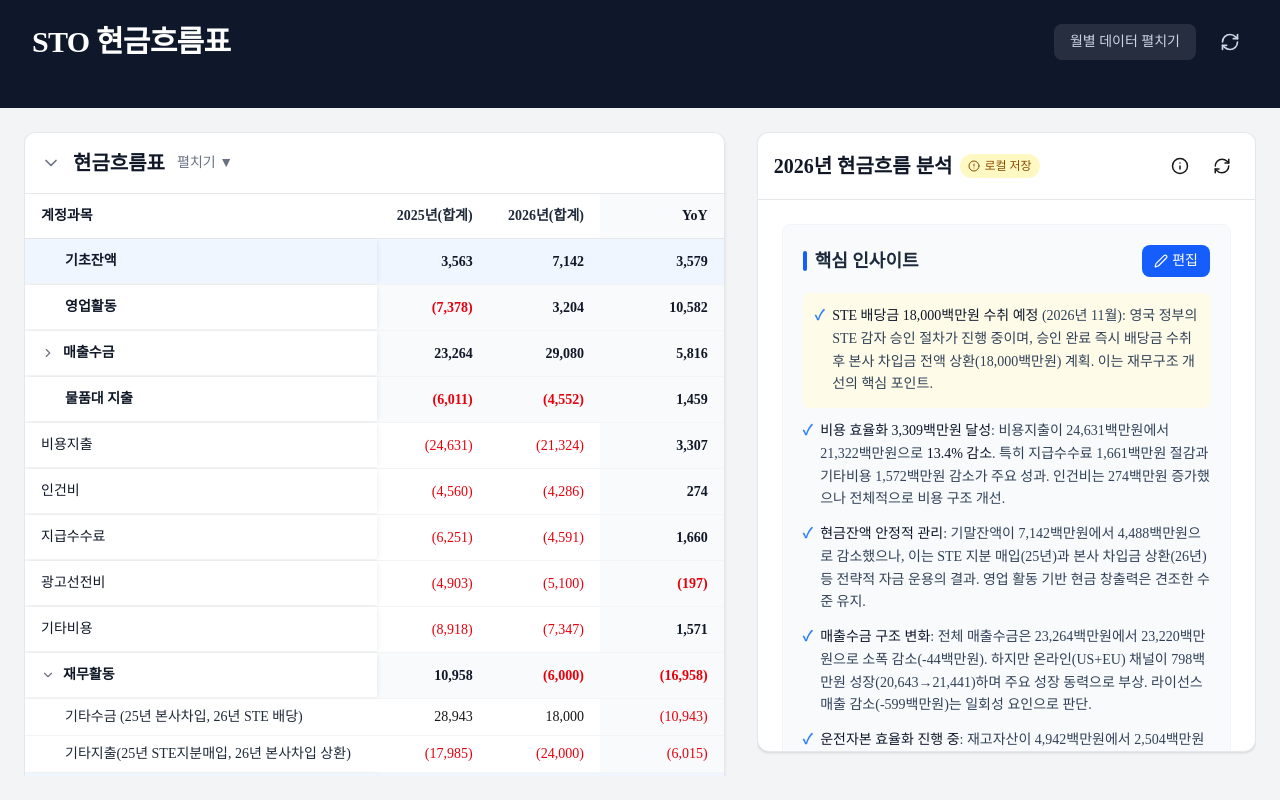
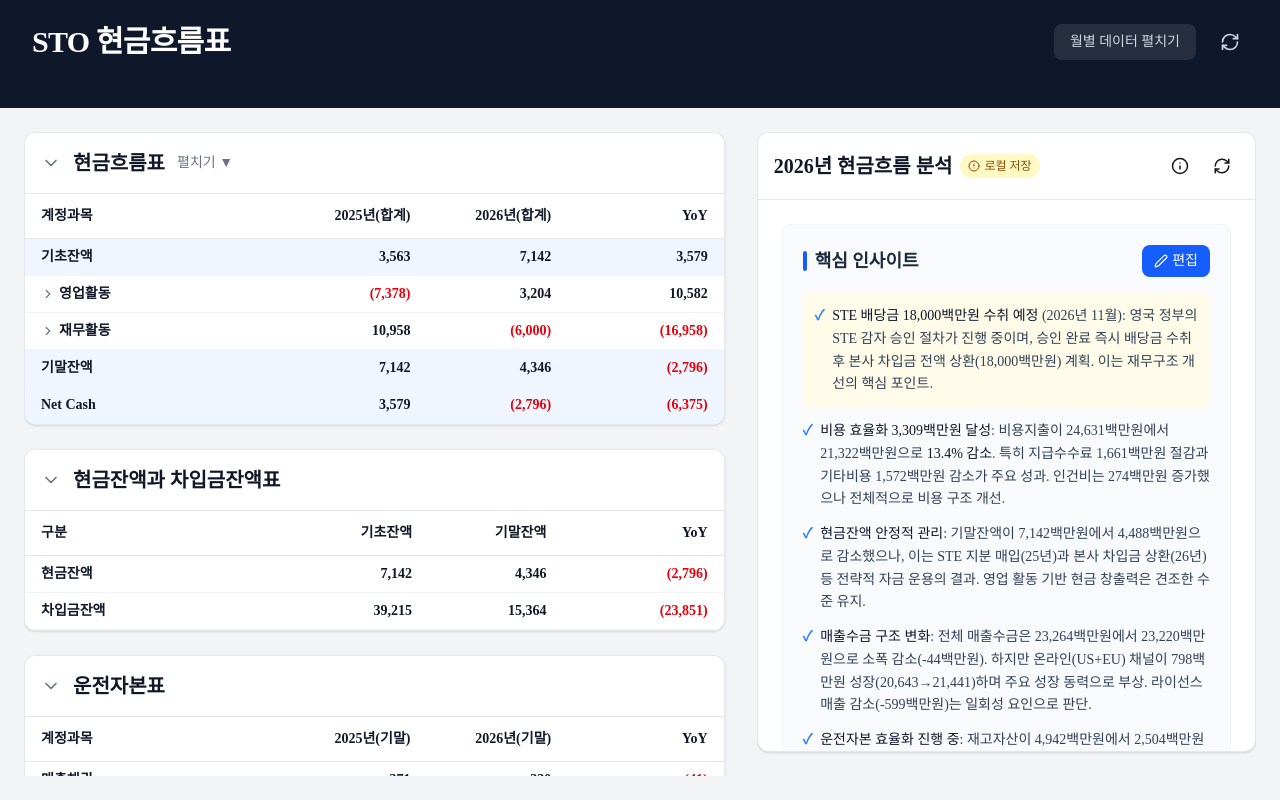
Before and after one commit to kyeongsoo88/stocashnew, a Next.js app: page / in a window 1280 px wide. Built offline with nearby package versions, Linux system fonts and the light colour scheme; a web font is replaced by a local one.

Commit message:
feat: implement 3-level hierarchy for cashflow table and update styling to bold black text

```diff
--- a/components/DataTable.tsx
+++ b/components/DataTable.tsx
@@ -19,25 +19,27 @@ interface DataTableProps {
 interface GroupedRow {
   id: string;
   data: string[];
-  children: string[][];
+  children: GroupedRow[];
+  level: number; // 0: Root, 1: Child, 2: Grandchild
   isHeader: boolean;
+}
+
+interface DisplayRow extends GroupedRow {
+  hasChildren: boolean;
+  isExpanded: boolean;
 }
 
 export const DataTable: React.FC<DataTableProps> = ({ headers, rows, title, showMonthly = false, expandAll = false, onExpandAllChange }) => {
   const [expandedGroups, setExpandedGroups] = useState<Record<string, boolean>>({});
 
-  // Determine which columns to hide (Jan-Dec if showMonthly is false)
+  // Determine which columns to hide
   const hiddenColumnIndices = useMemo(() => {
     const indices = new Set<number>();
-
     if (!showMonthly) {
-      // Hide columns 1-12 (Jan-Dec, indices 2-13 in 0-based)
-      // Assuming: 계정과목, 2025년(합계), 1월, 2월, ..., 12월, 2026년(합계), YoY
-      for (let i = 2; i <= 13; i++) { // 1월(2) ~ 12월(13)
+      for (let i = 2; i <= 13; i++) {
         indices.add(i);
       }
     }
-
     return indices;
   }, [headers, showMonthly]);
 
@@ -47,139 +49,119 @@ export const DataTable: React.FC<DataTableProps> = ({ headers, rows, title, show
 
   const visibleHeaders = headers.filter((_, index) => !hiddenColumnIndices.has(index));
 
-  // Grouping logic: 기초잔액/기말잔액 are standalone, 영업활동/투자활동/재무활동 are parents
+  // Build Tree Structure
   const groupedData = useMemo(() => {
-    const groups: GroupedRow[] = [];
-    let currentGroup: GroupedRow | null = null;
-
-    const parentKeywords = ["영업활동", "투자활동", "재무활동", "매출수금", "비용"];
-    const standaloneKeywords = ["기초잔액", "기말잔액", "운전자본 합계"];
-    const salesCollectionChildren = ["온라인(US+EU)", "홀세일", "라이선스"];
-    const costChildren = ["인건비", "지급수수료", "광고선전비", "기타비용"];
+    const roots: GroupedRow[] = [];
+    let currentL1: GroupedRow | null = null; // 영업활동, 재무활동 등
+    let currentL2: GroupedRow | null = null; // 매출수금, 비용지출 등
 
     rows.forEach((row, index) => {
       const firstCell = row[0] || "";
-      const isParent = parentKeywords.some(k => {
-        if (k === "비용") return firstCell.trim() === "비용";
-        return firstCell.includes(k);
-      });
-      const isStandalone = standaloneKeywords.some(k => firstCell.includes(k));
-      const isSalesCollectionChild = salesCollectionChildren.some(k => firstCell.includes(k));
-      const isCostChild = costChildren.some(k => firstCell.includes(k));
+      const id = firstCell + index;
+      const node: GroupedRow = { id, data: row, children: [], level: 0, isHeader: false };
 
-      if (isStandalone) {
-        // Standalone row (no children) - 기초잔액, 기말잔액
-        currentGroup = null;
-        groups.push({
-          id: firstCell + index,
-          data: row,
-          children: [],
-          isHeader: true
-        });
-      } else if (isParent) {
-        // Start new group - 영업활동, 투자활동, 재무활동, 매출수금
-        currentGroup = {
-          id: firstCell + index,
-          data: row,
-          children: [],
-          isHeader: true
-        };
-        groups.push(currentGroup);
-      } else if (isSalesCollectionChild && currentGroup && currentGroup.data[0]?.includes("매출수금")) {
-        // Child row of 매출수금 - 온라인(US+EU), 홀세일, 라이선스
-        currentGroup.children.push(row);
-      } else if (isCostChild && currentGroup && currentGroup.data[0]?.includes("비용")) {
-        // Child row of 비용 - 인건비, 지급수수료, 광고선전비, 기타비용
-        // 기타비용은 반드시 비용의 자식으로 처리
-        currentGroup.children.push(row);
-      } else if (currentGroup && currentGroup.data[0]?.includes("비용") && !isCostChild) {
-        // 비용 그룹 종료 - 비용 자식이 아닌 항목이 오면 그룹 닫기
-        // 기타(차입상환, STE지분매입), 기타(25년 STE지분매입, 26년 본사차입 상환)은 비용과 같은 레벨의 독립 항목
-        currentGroup = null;
-        const isOtherRepayment = firstCell.includes("기타(차입상환") || firstCell.includes("기타(25년 STE지분매입");
-        groups.push({
-          id: firstCell + index,
-          data: row,
-          children: [],
-          isHeader: isOtherRepayment ? true : false
-        });
-      } else if (currentGroup && currentGroup.data[0]?.includes("매출수금") && !isSalesCollectionChild) {
-        // 매출수금 그룹 종료 - 매출수금 자식이 아닌 항목이 오면 그룹 닫기
-        // STE 배당, 물품대 등은 매출수금과 같은 레벨의 독립 항목 (비용은 부모 그룹이므로 제외)
-        currentGroup = null;
-        const isTopLevelItem = firstCell.includes("STE 배당") || firstCell.includes("물품대");
-        groups.push({
-          id: firstCell + index,
-          data: row,
-          children: [],
-          isHeader: isTopLevelItem ? true : false
-        });
-      } else if (currentGroup && currentGroup.data[0]?.includes("비용") && !isCostChild) {
-        // 비용 그룹 종료 - 비용 자식이 아닌 항목이 오면 그룹 닫기
-        // 기타(차입상환, STE지분매입), 기타(25년 STE지분매입, 26년 본사차입 상환)은 비용과 같은 레벨의 독립 항목
-        currentGroup = null;
-        const isOtherRepayment = firstCell.includes("기타(차입상환") || firstCell.includes("기타(25년 STE지분매입");
-        groups.push({
-          id: firstCell + index,
-          data: row,
-          children: [],
-          isHeader: isOtherRepayment ? true : false
-        });
-      } else if (currentGroup && !currentGroup.data[0]?.includes("매출수금") && !currentGroup.data[0]?.includes("비용")) {
-        // Child row - 영업활동, 투자활동, 재무활동의 하위 항목들
-        currentGroup.children.push(row);
+      // Level 0 Keywords
+      const isL0 = ["영업활동", "재무활동", "투자활동"].some(k => firstCell.includes(k));
+      const isL0Standalone = ["기초잔액", "기말잔액", "Net Cash", "운전자본 합계"].some(k => firstCell.includes(k));
+      const isWorkingCapitalItem = ["매출채권", "재고자산", "매입채무"].some(k => firstCell.includes(k));
+      const isCashLoanItem = ["현금잔액", "차입금잔액"].some(k => firstCell.includes(k));
+
+      if (isL0) {
+        node.level = 0;
+        node.isHeader = true;
+        roots.push(node);
+        currentL1 = node;
+        currentL2 = null; // Reset L2 context
+      } else if (isL0Standalone || isWorkingCapitalItem || isCashLoanItem) {
+        node.level = 0;
+        roots.push(node);
+        currentL1 = null; // Reset context
+        currentL2 = null;
       } else {
-        // Orphan row (no parent) - 혹시 모를 독립 항목
-        // STE 배당, 물품대, 기타(차입상환, STE지분매입), 기타(25년 STE지분매입, 26년 본사차입 상환) 등은 매출수금/비용과 같은 레벨의 독립 항목
-        currentGroup = null;
-        const isTopLevelItem = firstCell.includes("STE 배당") || firstCell.includes("물품대") || firstCell.includes("기타(차입상환") || firstCell.includes("기타(25년 STE지분매입");
-        groups.push({
-          id: firstCell + index,
-          data: row,
-          children: [],
-          isHeader: isTopLevelItem ? true : false
-        });
+        // Check Level 1 Keywords (Children of L0)
+        // Note: "기타수금", "기타지출" are L1 under "재무활동"
+        // "매출수금", "비용지출", "물품대" are L1 under "영업활동"
+        const isL1 = ["매출수금", "비용지출", "물품대", "기타수금", "기타지출"].some(k => firstCell.includes(k));
+
+        if (isL1) {
+          node.level = 1;
+          node.isHeader = true; // May have children (e.g., 비용지출)
+          if (currentL1) {
+            currentL1.children.push(node);
+          } else {
+            // Fallback: Treat as Root if no parent found
+            node.level = 0;
+            roots.push(node);
+          }
+          currentL2 = node; // Set L2 context for potential children
+        } else {
+          // Level 2 (Children of L1) or Fallback
+          // e.g., 인건비 (under 비용지출), 온라인 (under 매출수금)
+          if (currentL2) {
+            node.level = 2;
+            currentL2.children.push(node);
+          } else if (currentL1) {
+            // Direct child of L1 if L2 context missing
+            node.level = 1;
+            currentL1.children.push(node);
+          } else {
+            // Orphan
+            node.level = 0;
+            roots.push(node);
+          }
+        }
       }
     });
 
-    return groups;
+    return roots;
   }, [rows]);
 
-  // When expandAll prop changes, expand/collapse all groups
+  // Initial Expand State
   useEffect(() => {
     const newExpandedGroups: Record<string, boolean> = {};
-    groupedData.forEach((group) => {
-      if (group.children.length > 0) {
-        // 재무활동은 기본적으로 열려있도록 설정
-        const isFinancialActivity = group.data[0]?.includes("재무활동");
-        newExpandedGroups[group.id] = isFinancialActivity ? true : expandAll;
+    const setExpandState = (nodes: GroupedRow[]) => {
+      nodes.forEach(node => {
+        if (node.children.length > 0) {
+          newExpandedGroups[node.id] = expandAll;
+          setExpandState(node.children);
         }
       });
+    };
+    setExpandState(groupedData);
     setExpandedGroups(newExpandedGroups);
   }, [expandAll, groupedData]);
 
   const toggleGroup = (id: string) => {
     setExpandedGroups(prev => ({
       ...prev,
-      [id]: !(prev[id] ?? false)
+      [id]: !prev[id]
     }));
   };
 
-  // Format number: convert (123) to -123 display, or keep as is
+  // Flatten for rendering
+  const flattenRows = (nodes: GroupedRow[]): DisplayRow[] => {
+    let result: DisplayRow[] = [];
+    nodes.forEach(node => {
+      const isExpanded = expandedGroups[node.id] ?? false;
+      const hasChildren = node.children.length > 0;
+      result.push({ ...node, isExpanded, hasChildren });
+
+      if (isExpanded && hasChildren) {
+        result = result.concat(flattenRows(node.children));
+      }
+    });
+    return result;
+  };
+
+  const visibleRows = useMemo(() => flattenRows(groupedData), [groupedData, expandedGroups]);
+
   const formatNumber = (value: string): string => {
     if (!value || value.trim() === '') return '';
-    // If it's already in parentheses format, keep it
-    if (value.includes('(') && value.includes(')')) {
-      return value;
-    }
-    // If it starts with -, convert to parentheses
-    if (value.startsWith('-')) {
-      return '(' + value.substring(1) + ')';
-    }
+    if (value.includes('(') && value.includes(')')) return value;
+    if (value.startsWith('-')) return '(' + value.substring(1) + ')';
     return value;
   };
 
-  // Check if value is negative
   const isNegative = (value: string): boolean => {
     return value.includes('(') || value.startsWith('-');
   };
@@ -188,10 +170,9 @@ export const DataTable: React.FC<DataTableProps> = ({ headers, rows, title, show
 
   return (
     <div className="w-full bg-white overflow-hidden">
-      <div className="overflow-auto relative">
+      <div className="overflow-auto relative" style={{ maxHeight: '80vh' }}>
         <table className="min-w-full text-sm border-collapse">
-          {/* Header */}
-          <thead className="bg-white sticky top-0 z-20">
+          <thead className="bg-white sticky top-0 z-30">
             <tr>
               {visibleHeaders.map((header, index) => {
                 const isLast = index === visibleHeaders.length - 1;
@@ -200,9 +181,9 @@ export const DataTable: React.FC<DataTableProps> = ({ headers, rows, title, show
                     key={index}
                     className={cn(
                       "px-4 py-3 font-bold text-gray-900 border-b border-gray-200 whitespace-nowrap bg-white",
-                      index === 0 && "sticky left-0 z-30 text-left min-w-[200px] pl-4 shadow-[2px_0_5px_-2px_rgba(0,0,0,0.1)]",
-                      index !== 0 && !isLast && "text-right font-semibold text-gray-800 min-w-[100px]",
-                      isLast && "text-right font-extrabold min-w-[120px] bg-gray-50"
+                      index === 0 && "sticky left-0 z-40 text-left min-w-[200px] pl-4 shadow-[2px_0_5px_-2px_rgba(0,0,0,0.1)]",
+                      index !== 0 && !isLast && "text-right font-extrabold text-gray-900 min-w-[100px]",
+                      isLast && "text-right font-extrabold min-w-[120px] bg-white text-gray-900"
                     )}
                   >
                     {header}
@@ -211,106 +192,27 @@ export const DataTable: React.FC<DataTableProps> = ({ headers, rows, title, show
               })}
             </tr>
           </thead>
+          <tbody className="divide-y divide-gray-100">
+            {visibleRows.map((row) => {
+              const visibleData = getVisibleCells(row.data);
+              const isHighlighted = row.data[0]?.includes("기초잔액") || row.data[0]?.includes("기말잔액") || row.data[0]?.includes("Net Cash");
 
-          {/* Body */}
-          <tbody className="divide-y divide-gray-100">
-            {groupedData.map((group) => {
-              const isExpanded = expandedGroups[group.id] ?? false;
-              const hasChildren = group.children.length > 0;
-              const visibleData = getVisibleCells(group.data);
-              const isOtherItem = group.data[0]?.includes("기타(본사차입") || group.data[0]?.includes("기타(차입상환") || group.data[0]?.includes("기타(25년 STE지분매입");
-              const isOtherRepaymentParent = group.data[0]?.includes("기타(차입상환") || group.data[0]?.includes("기타(25년 STE지분매입");
+              // Highlight children rows (optional specific highlighting)
+              const isYellowHighlight = row.data[0]?.includes("차입금의 변동") || row.data[0]?.includes("STE 배당금");
 
               return (
-                <React.Fragment key={group.id}>
-                  {/* Parent Row */}
                 <tr
-                    onClick={() => hasChildren && toggleGroup(group.id)}
+                  key={row.id}
+                  onClick={() => row.hasChildren && toggleGroup(row.id)}
                   className={cn(
                     "group transition-colors",
-                      hasChildren ? "cursor-pointer hover:bg-gray-50" : "hover:bg-gray-50",
-                      // 기타(본사차입, STE 배당등), 기타(차입상환, STE지분매입), 기타(25년 STE지분매입, 26년 본사차입 상환)은 검정색
-                      isOtherItem && "text-gray-900",
-                      // 기타(차입상환, STE지분매입), 기타(25년 STE지분매입, 26년 본사차입 상환)은 볼드체
-                      isOtherRepaymentParent && "font-bold",
-                      // Highlight 기초잔액 and 기말잔액
-                      group.isHeader && (group.data[0]?.includes("기초잔액") || group.data[0]?.includes("기말잔액"))
-                        ? "font-bold text-gray-900 bg-blue-50"
-                        : group.isHeader && group.data[0]?.includes("투자활동")
-                        ? "font-bold text-gray-900 bg-white"
-                        : group.isHeader && !isOtherRepaymentParent
-                        ? "font-bold text-gray-900 bg-gray-50"
-                        : !isOtherRepaymentParent && "font-medium text-gray-900"
+                    row.hasChildren ? "cursor-pointer hover:bg-gray-50" : "hover:bg-gray-50",
+                    isHighlighted && "bg-blue-50 hover:bg-blue-100",
+                    isYellowHighlight && "bg-yellow-50 hover:bg-yellow-100"
                   )}
                 >
                   {visibleData.map((cell, cellIndex) => {
                     const isLast = cellIndex === visibleData.length - 1;
-                      const cellValue = formatNumber(cell);
-                      const negative = isNegative(cell);
-                      const isBeginningOrEnding = group.data[0]?.includes("기초잔액") || group.data[0]?.includes("기말잔액");
-                      const isInvesting = group.data[0]?.includes("투자활동");
-
-                      return (
-                        <td
-                          key={cellIndex}
-                          className={cn(
-                            "px-4 py-3 border-b border-gray-100 whitespace-nowrap",
-                            // First Column
-                            // 기타(본사차입, STE 배당등), 기타(차입상환, STE지분매입)은 검정색 (빨간색 오버라이드)
-                            cellIndex === 0 && isOtherItem && "!text-gray-900",
-                            cellIndex === 0 && "sticky left-0 z-10 text-left flex items-center gap-2 shadow-[2px_0_5px_-2px_rgba(0,0,0,0.1)]",
-                            cellIndex === 0 && isBeginningOrEnding && "bg-blue-50 group-hover:bg-blue-100",
-                            cellIndex === 0 && isInvesting && "bg-white group-hover:bg-gray-50",
-                            cellIndex === 0 && !isBeginningOrEnding && !isInvesting && "bg-white group-hover:bg-gray-50",
-                            // Middle Columns
-                            cellIndex !== 0 && !isLast && "text-right",
-                            cellIndex !== 0 && !isLast && isBeginningOrEnding && "bg-blue-50",
-                            cellIndex !== 0 && !isLast && isInvesting && "bg-white",
-                            // Last Column (YoY)
-                            isLast && "text-right font-bold",
-                            isLast && isBeginningOrEnding && "bg-blue-50 group-hover:bg-blue-100",
-                            isLast && isInvesting && "bg-white group-hover:bg-gray-100",
-                            isLast && !isBeginningOrEnding && !isInvesting && "bg-gray-50 group-hover:bg-gray-100",
-                            // Negative numbers (첫 번째 열 제외)
-                            negative && cellIndex !== 0 && "text-red-600"
-                          )}
-                        >
-                          {cellIndex === 0 && hasChildren && (
-                            <span className="text-gray-500">
-                              {isExpanded ? <ChevronDown size={14} /> : <ChevronRight size={14} />}
-                            </span>
-                          )}
-                          {cellIndex === 0 && !hasChildren && group.isHeader && (
-                             <span className="w-4 inline-block"></span>
-                          )}
-
-                          {cellValue}
-                        </td>
-                      );
-                    })}
-                  </tr>
-
-                  {/* Children Rows */}
-                  {hasChildren && isExpanded && group.children.map((childRow, childIndex) => {
-                    const visibleChildData = getVisibleCells(childRow);
-                    const isBorrowingRow = childRow[0]?.includes("차입금의 변동(본사 차입금)");
-                    const isSTEDividend = childRow[0]?.includes("STE 배당금");
-                    const isOtherItem = childRow[0]?.includes("기타(본사차입") || childRow[0]?.includes("기타(차입상환") || childRow[0]?.includes("기타(25년 STE지분매입");
-                    const isOtherRepayment = childRow[0]?.includes("기타(차입상환") || childRow[0]?.includes("기타(25년 STE지분매입");
-                    const isSalesCollectionChild = childRow[0]?.includes("온라인(US+EU)") || childRow[0]?.includes("홀세일") || childRow[0]?.includes("라이선스");
-                    const isHighlighted = isBorrowingRow || isSTEDividend;
-                    return (
-                      <tr
-                        key={`${group.id}-child-${childIndex}`}
-                className={cn(
-                          "transition-colors",
-                          // 기타(본사차입, STE 배당등), 기타(차입상환, STE지분매입), 매출수금 자식 항목은 검정색
-                          (isOtherItem || isSalesCollectionChild) && "!text-gray-900",
-                          isHighlighted ? "bg-yellow-50 hover:bg-yellow-100" : "hover:bg-gray-50/80"
-                        )}
-                      >
-                        {visibleChildData.map((cell, cellIndex) => {
-                          const isLast = cellIndex === visibleChildData.length - 1;
                     const cellValue = formatNumber(cell);
                     const negative = isNegative(cell);
 
@@ -318,38 +220,48 @@ export const DataTable: React.FC<DataTableProps> = ({ headers, rows, title, show
                       <td
                         key={cellIndex}
                         className={cn(
-                                "px-4 py-2 border-b border-gray-100 whitespace-nowrap",
-                                // First column text color - 기타(본사차입, STE 배당등), 기타(차입상환, STE지분매입), 매출수금 자식 항목은 검정색
-                                cellIndex === 0 && (isOtherItem || isSalesCollectionChild) && "!text-gray-900",
-                                cellIndex === 0 && !isOtherItem && !isSalesCollectionChild && "text-gray-800",
-                                // 기타(차입상환, STE지분매입), 기타(25년 STE지분매입, 26년 본사차입 상환)은 볼드체, 기타비용은 볼드체 해제
-                                cellIndex === 0 && isOtherRepayment && "font-bold",
-                                cellIndex === 0 && !isOtherRepayment && "font-normal",
+                          "px-4 py-2 border-b border-gray-100 whitespace-nowrap font-bold text-gray-900",
+                          // First Column Styling
+                          cellIndex === 0 && "sticky left-0 z-20 text-left shadow-[2px_0_5px_-2px_rgba(0,0,0,0.1)]",
+                          cellIndex === 0 && !isHighlighted && !isYellowHighlight && "bg-white group-hover:bg-gray-50",
+                          cellIndex === 0 && isHighlighted && "bg-blue-50 group-hover:bg-blue-100",
+                          cellIndex === 0 && isYellowHighlight && "bg-yellow-50 group-hover:bg-yellow-100",
+
                           // Indentation
-                                cellIndex === 0 && "sticky left-0 z-10 text-left pl-10 shadow-[2px_0_5px_-2px_rgba(0,0,0,0.1)]",
-                                cellIndex === 0 && isHighlighted && "bg-yellow-50",
-                                cellIndex === 0 && !isHighlighted && "bg-white",
-                                // Middle Columns - 매출수금 자식 항목은 검정색 (음수 제외)
-                                cellIndex !== 0 && !isLast && isSalesCollectionChild && !negative && "!text-gray-900 text-right font-normal",
-                                cellIndex !== 0 && !isLast && !isSalesCollectionChild && "text-right font-normal",
-                                cellIndex !== 0 && !isLast && isHighlighted && "bg-yellow-50",
-                                // Last Column (YoY) - 매출수금 자식 항목은 검정색 (음수 제외)
-                                isLast && isSalesCollectionChild && !negative && "!text-gray-900 text-right font-medium",
-                                isLast && !isSalesCollectionChild && "text-right font-medium text-gray-900",
-                                isLast && isHighlighted && "bg-yellow-50",
-                                isLast && !isHighlighted && "bg-gray-50",
-                                // Negative numbers (첫 번째 열 제외하고 음수는 빨간색)
-                                negative && cellIndex !== 0 && "!text-red-600"
+                          cellIndex === 0 && row.level === 0 && "pl-4",
+                          cellIndex === 0 && row.level === 1 && "pl-10",
+                          cellIndex === 0 && row.level === 2 && "pl-16",
+
+                          // Other Columns
+                          cellIndex !== 0 && !isLast && "text-right",
+                          cellIndex !== 0 && !isLast && isHighlighted && "bg-blue-50 group-hover:bg-blue-100",
+                          cellIndex !== 0 && !isLast && !isHighlighted && "bg-white group-hover:bg-gray-50",
+
+                          // Last Column
+                          isLast && "text-right",
+                          isLast && isHighlighted && "bg-blue-50 group-hover:bg-blue-100",
+                          isLast && !isHighlighted && "bg-white group-hover:bg-gray-50",
+
+                          // Text Color (Red overrides Black)
+                          negative && cellIndex !== 0 && "text-red-600"
                         )}
                       >
-                               {cellValue}
+                        {cellIndex === 0 && (
+                          <div className="flex items-center gap-1">
+                            {row.hasChildren && (
+                              <span className="text-gray-500 shrink-0">
+                                {row.isExpanded ? <ChevronDown size={14} /> : <ChevronRight size={14} />}
+                              </span>
+                            )}
+                            {!row.hasChildren && row.level > 0 && <span className="w-4 inline-block shrink-0"></span>}
+                            <span>{cellValue}</span>
+                          </div>
+                        )}
+                        {cellIndex !== 0 && cellValue}
                       </td>
                     );
                   })}
                 </tr>
-                    );
-                  })}
-                </React.Fragment>
               );
             })}
           </tbody>
```
Lines whose indentation alone changed are shown as unchanged.
